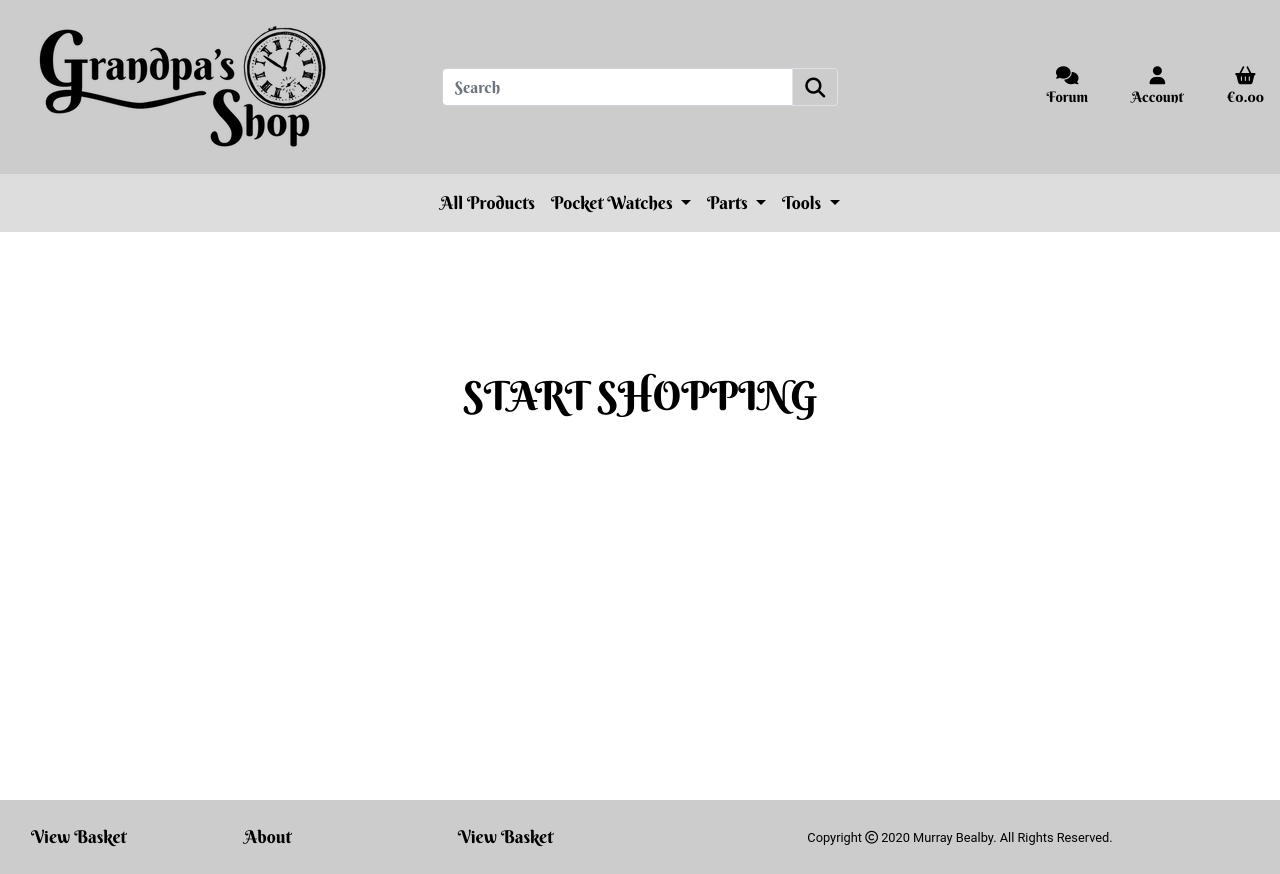
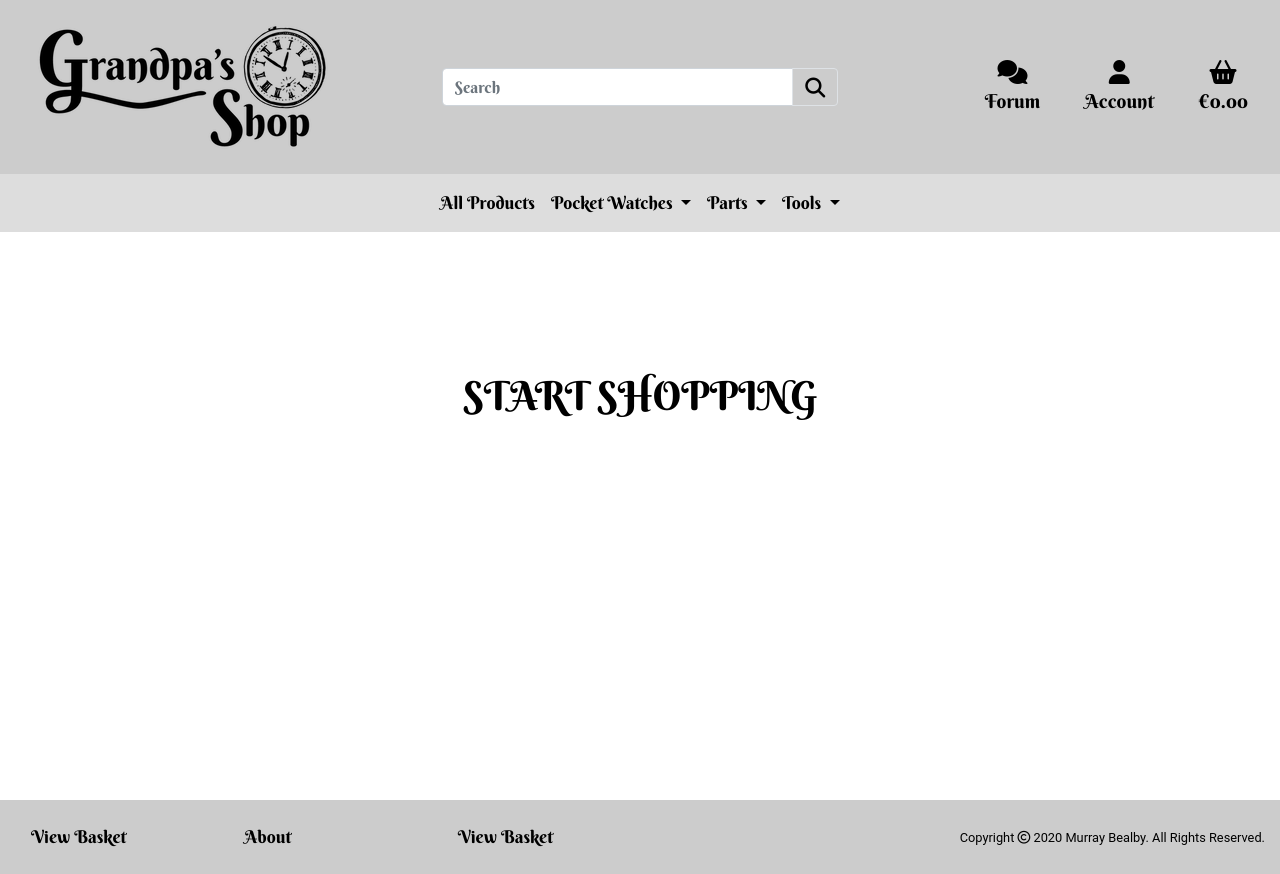
Before and after one commit to Bealby/grandpas-pocket-watch-shop, a Django app: page / in a window 1280 px wide. Run offline with Django 3.2, Linux system fonts and the light colour scheme; some libraries are stand-ins or nearby versions.

Commit message:
Media query for copyright footer to align centre for smaller devices

```diff
--- a/static/css/base.css
+++ b/static/css/base.css
@@ -59,15 +59,12 @@ body{
     color:rgb(62, 134, 215, 1) !important;
 }
 
-.footer-copyright p{
+#footer-copyright p{
     margin-bottom:0rem !important;
 	text-align: center;
 	font-size: 0.8rem;
 	font-family: 'Roboto', sans-serif;
 }
-}
-
-
 
 /*-----MEDIA QUERIES-----*/
 
@@ -89,6 +86,15 @@ body{
     }
 }
 
+/*-----Align footer centre for smaller devices. Push to right on larger devices. For a smarter look.-----*/
+@media (min-width: 767px) {
+    #footer-copyright p{
+	    text-align: right !important;
+    }
+}
+
+
+
 /* fixed top navbar only on medium and up
 @media (min-width: 992px) {
     .fixed-top-desktop-only {
--- a/templates/includes/footer.html
+++ b/templates/includes/footer.html
@@ -15,7 +15,7 @@
         </div>
         <div class="col-sm-12 col-md-6 my-auto">
             <div class="row">
-                <div class="col-12 footer-copyright">
+                <div id="footer-copyright" class="col-12">
                     <p>Copyright <i class="far fa-copyright"></i> 2020 Murray Bealby. All Rights Reserved.</p>
                 </div>
             </div>
```
